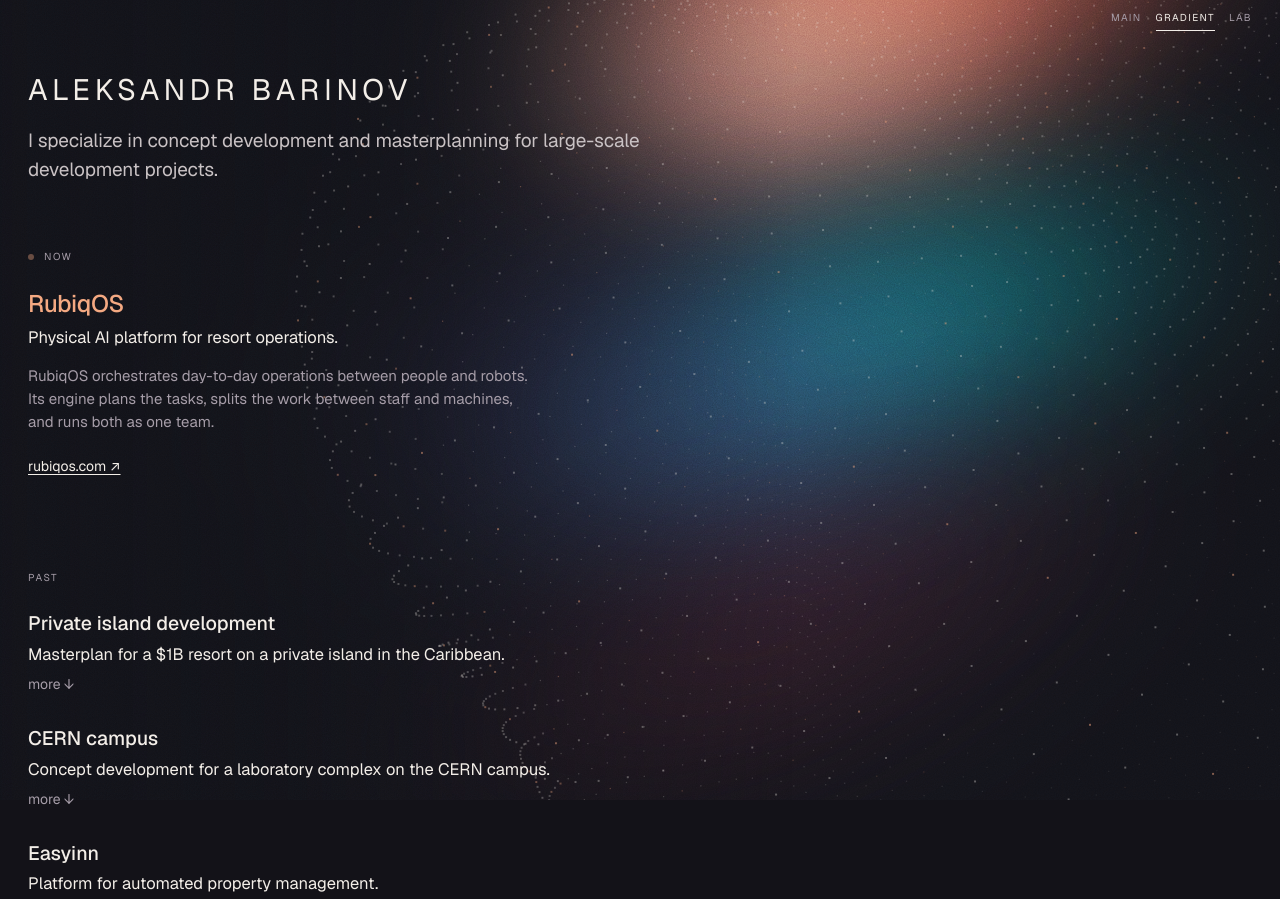
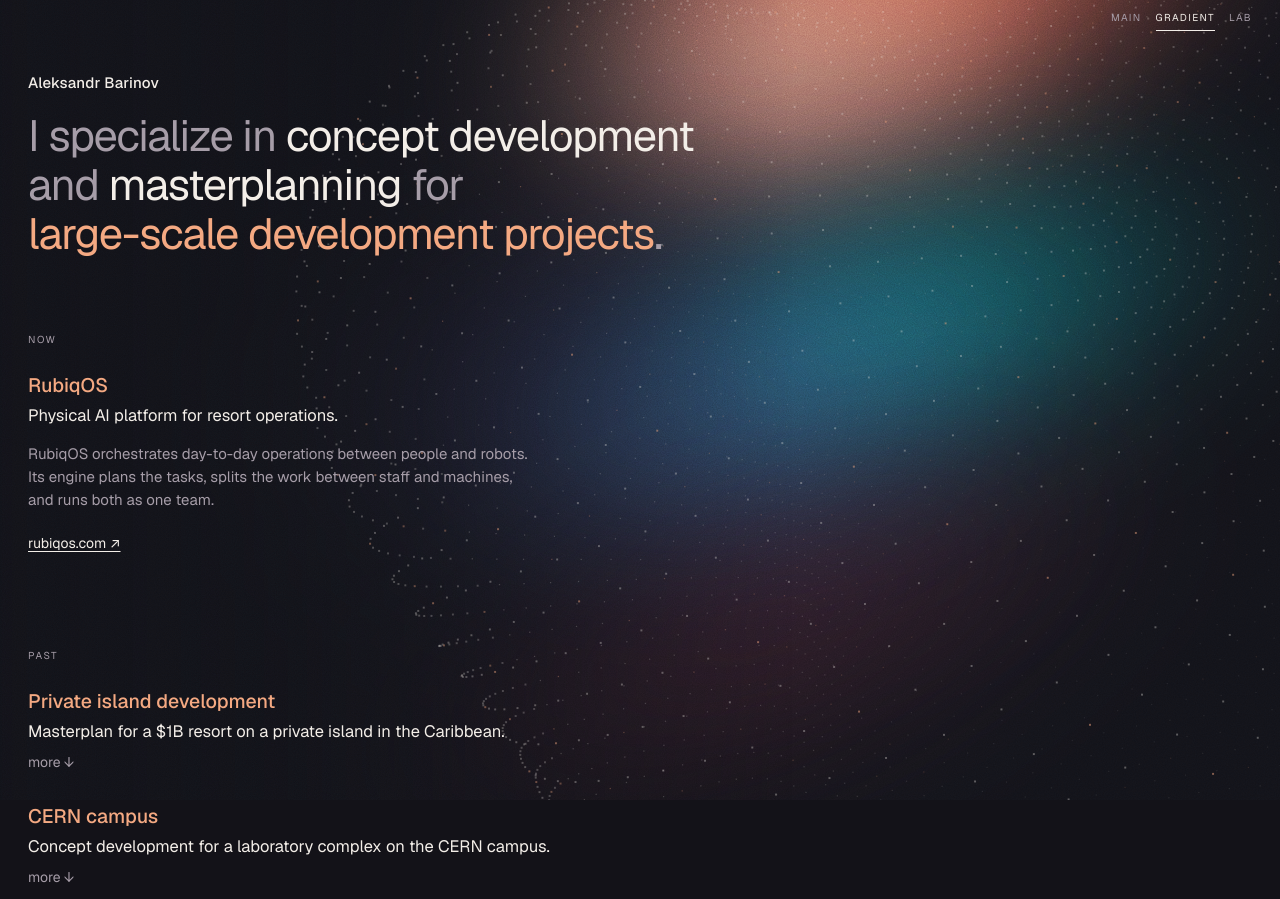
Before and after one commit to barinov17/barinov.live, a plain HTML site: page gradient.html in a window 1280 px wide. Shown: the top 899 px of the page. Drawn offline with nearby package versions, Linux system fonts and the light colour scheme.

Commit message:
gradient page: restore coloured project titles and large intro; name without caps; no NOW indicator

```diff
--- a/gradient.html
+++ b/gradient.html
@@ -215,20 +215,11 @@
   .case + .case { margin-top: 30px; }
   .case .content { padding-top: 14px; }
 
-  /* ——— Верхний блок: имя — крупный знак прописными с разрядкой; под ним спокойная фраза одним цветом ——— */
-  .me { max-width: 640px; padding-bottom: 12px; }
-  .me h1 { font-size: clamp(21px, 2.3vw, 30px); line-height: 1.2; font-weight: 400; letter-spacing: 0.16em; text-transform: uppercase; margin-bottom: 20px; }
-  .me p { font-size: 19px; line-height: 1.5; letter-spacing: -0.005em; color: #C9C2C4; text-wrap: pretty; }
-  .me p b, .me p em { color: inherit; font-weight: inherit; }
-  @media (max-width: 720px) { .me { padding-top: 26px; } .me h1 { font-size: 19px; letter-spacing: 0.14em; margin-bottom: 16px; } .me p { font-size: 17px; } }
-
-  /* ——— Текущий проект выделен цветом: акцент остался только у него, прошлые проекты — белым.
-     Рядом с подписью NOW — маленькая точка, которая медленно пульсирует. ——— */
-  .case h3 { color: var(--ink); }
-  .case.main h3 { color: var(--accent); font-size: 24px; line-height: 1.2; letter-spacing: -0.015em; margin-bottom: 6px; }
-  section.current > h2::before { content: ""; flex: none; width: 6px; height: 6px; margin-right: -4px; border-radius: 50%; background: var(--accent); animation: now 2.6s ease-in-out infinite; }
-  @keyframes now { 0%, 100% { opacity: .35; } 50% { opacity: 1; } }
-  @media (prefers-reduced-motion: reduce) { section.current > h2::before { animation: none; } }
+  /* ——— Верхний блок: имя — мелкая строка обычным регистром; под ним крупная фраза с выделенными словами ——— */
+  .me { max-width: 820px; padding-bottom: 20px; }
+  .me h1 { font-size: 15px; line-height: 1.4; font-weight: 500; letter-spacing: 0.01em; margin-bottom: 18px; }
+  .me p { font-size: clamp(27px, 3.4vw, 44px); line-height: 1.13; letter-spacing: -0.028em; text-wrap: balance; }
+  @media (max-width: 720px) { .me { padding-top: 20px; } .me h1 { margin-bottom: 14px; } }
 </style>
 </head>
 <body>
```
